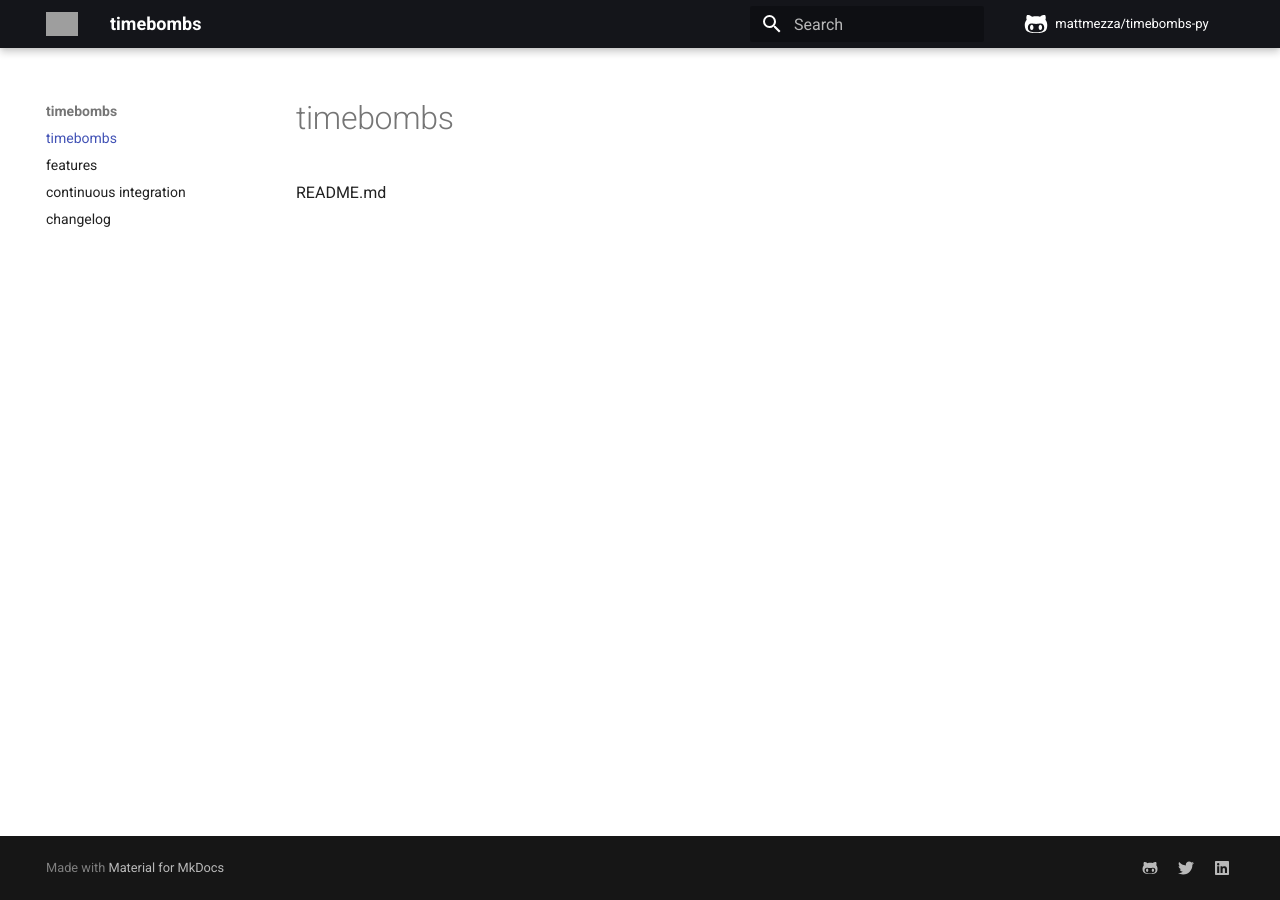
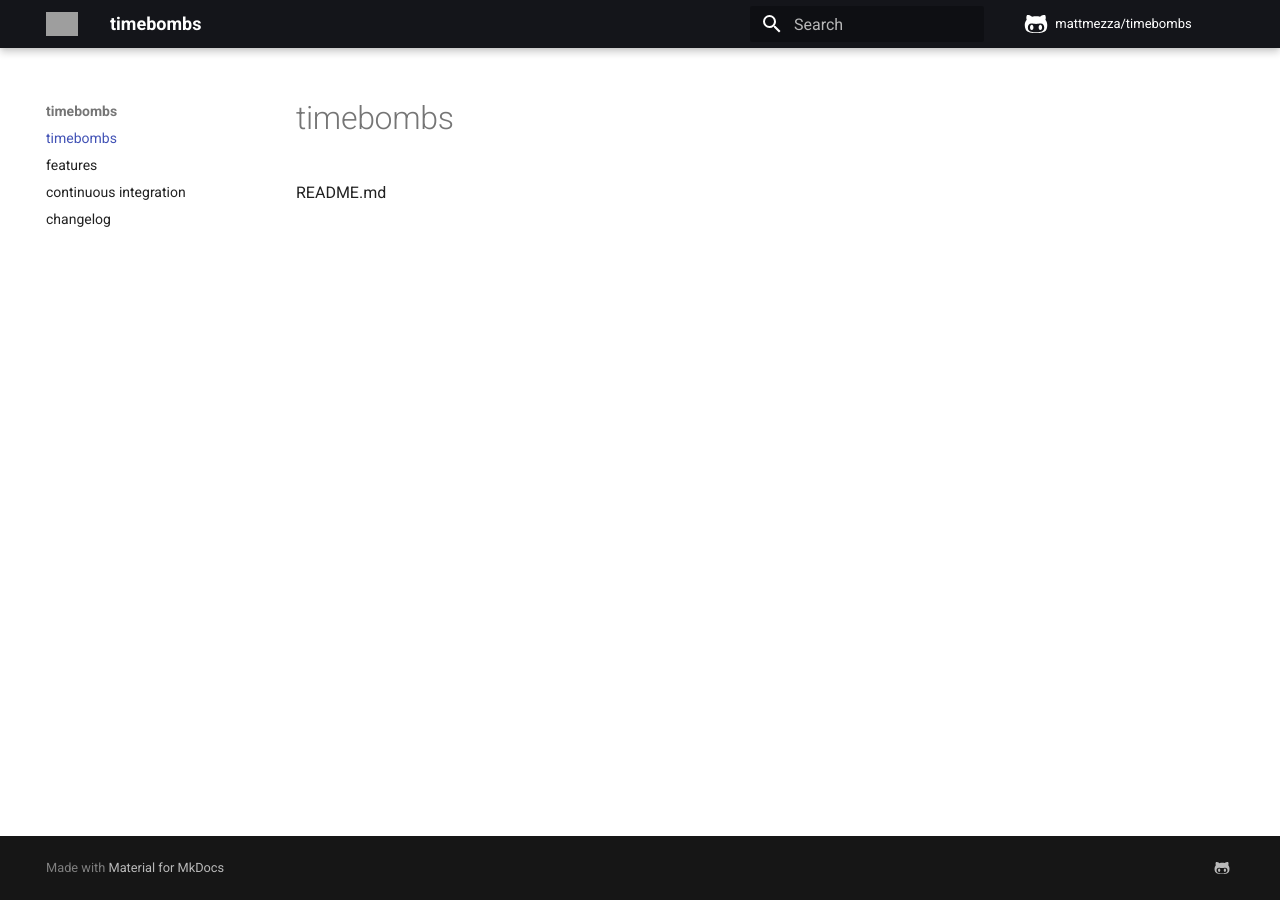
Before and after one commit to mattmezza/timebombs, an MkDocs documentation site: the page built from docs/index.md, in a window 1280 px wide. Built offline with MkDocs 1.6.1 and Material for MkDocs 9.7.7, drawn with Linux system fonts in a browser that asks for light colours; comment, search, counter and statistics services are not loaded; grey boxes are pictures that could not be loaded.

Commit message:
updated mkdocs config

```diff
--- a/mkdocs.yml
+++ b/mkdocs.yml
@@ -12,7 +12,7 @@ theme:
     logo: 'img/icon-white.svg'
     favicon: 'img/favicon.png'
 
-repo_name: mattmezza/timebombs-py
+repo_name: mattmezza/timebombs
 repo_url: https://github.com/mattmezza/timebombs
 edit_uri: 'https://github.com/mattmezza/timebombs'
 
@@ -42,8 +42,4 @@ markdown_extensions:
 extra:
     social:
         - icon: fontawesome/brands/github-alt
-          link: 'https://github.com/mattmezza/timebombs-py'
-        - icon: fontawesome/brands/twitter
-          link: 'https://twitter.com/_mattmezza_'
-        - icon: fontawesome/brands/linkedin
-          link: 'https://www.linkedin.com/in/matteomerola'
+          link: 'https://github.com/mattmezza/timebombs'
```
